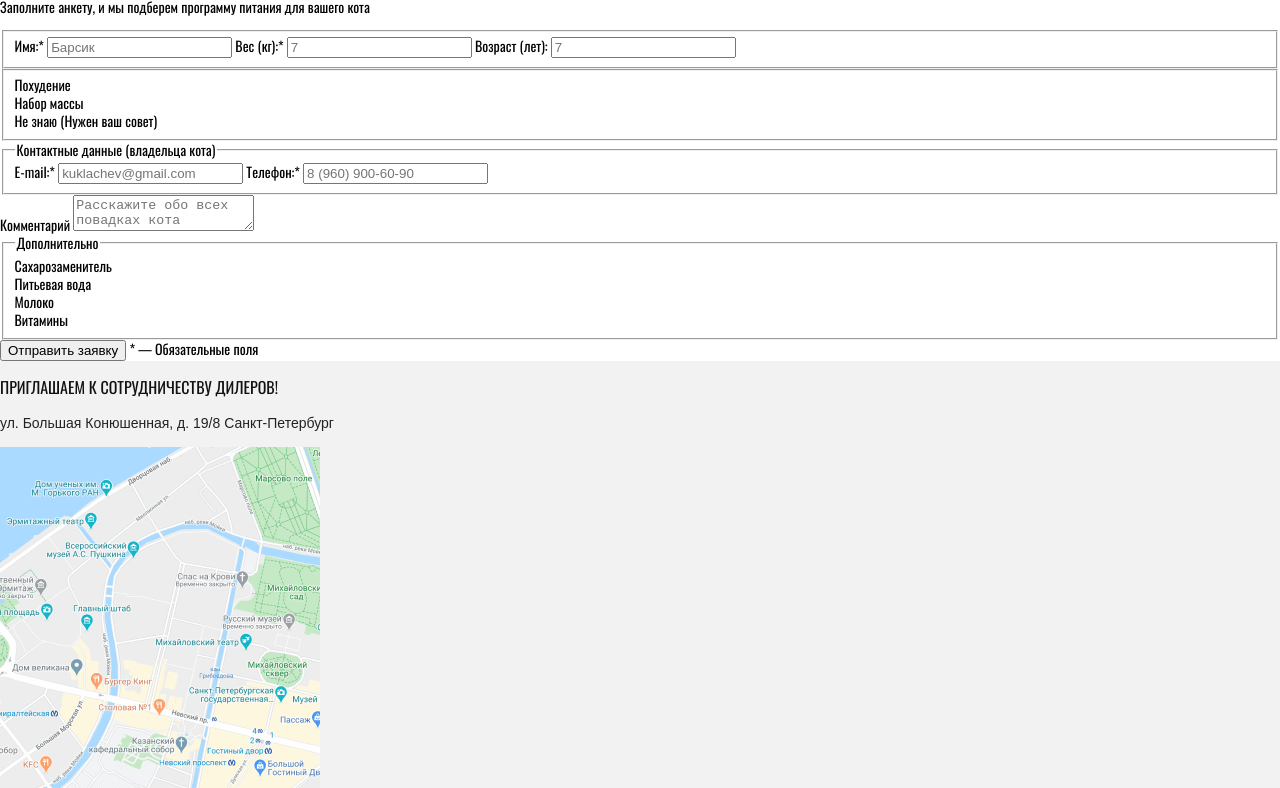
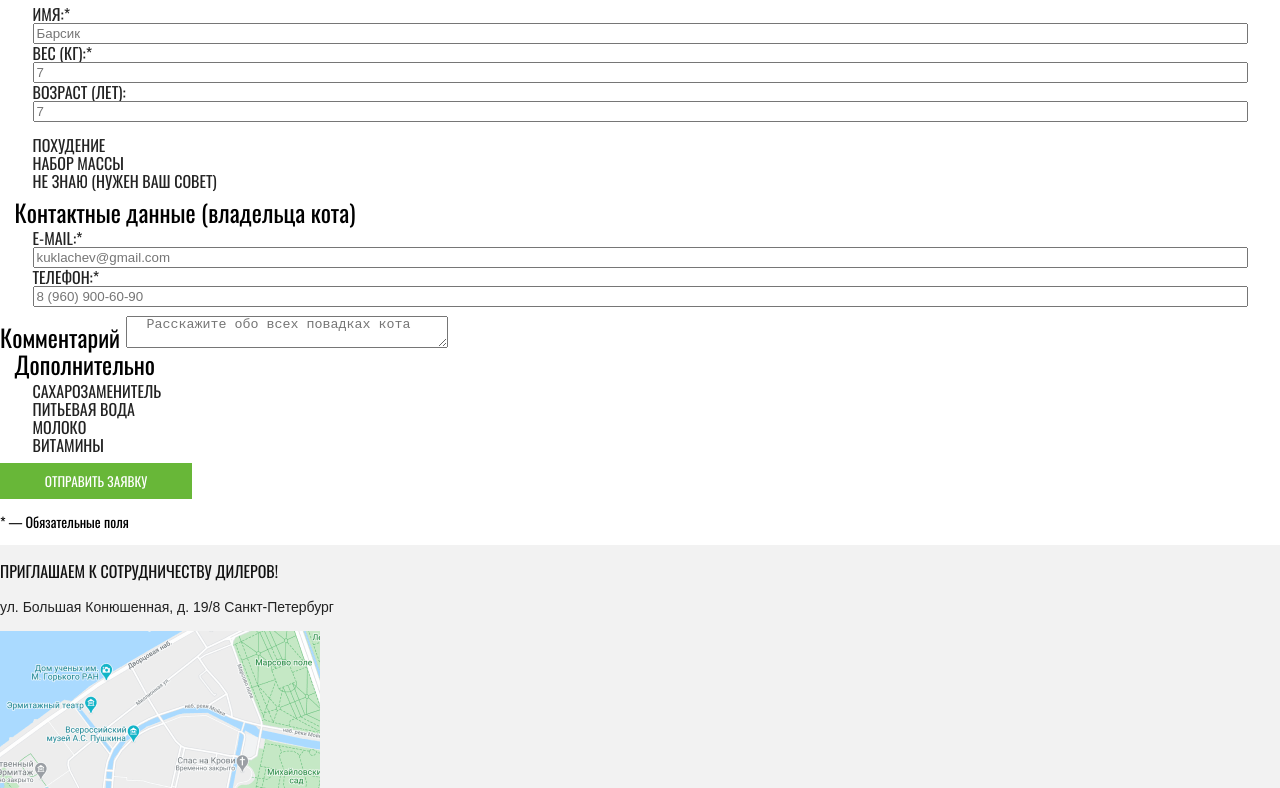
Before and after one commit to samuse-va/cat-energy, a website: page source/form.html in a window 1280 px wide. Shown: the part 158-946 px from the top of the page. Drawn offline with nearby package versions, Linux system fonts and the light colour scheme; files that its build step writes are made by us from their sources.

Commit message:
styles form

```diff
--- a/source/form.html
+++ b/source/form.html
@@ -15,6 +15,8 @@
           height="38"
           alt="Довольный пёс"
         />
+      </a>
+      <a class="page-header__logo" href="index.html">
         <img
           class="page-header__logo-text"
           src="./img/logo/logo-text.svg"
@@ -27,7 +29,7 @@
         <button class="main-nav__toggle" type="button">
           <span class="visually-hidden">Открыть меню</span>
         </button>
-        <ul class="main-nav__list site-list">
+        <ul class="main-nav__list site-list visually-hidden">
           <li class="site-list__item site-list__item--active">
             <a href="index.html">Главная</a>
           </li>
@@ -44,11 +46,13 @@
     <main class="form-page">
       <h1 class="form-page__title page-title">Подбор программы</h1>
       <form class="form" method="get" action="https://echo.htmlacademy.ru">
-        <p class="form__description">
-          Заполните анкету, и мы подберем программу питания для вашего кота
+        <p class="form__description container">
+          Заполните анкету, и мы подберем <br />программу питания для вашего
+          кота
         </p>
 
         <fieldset class="form__about-cat">
+          <div class="form__fields-wrapper container">
             <legend class="visually-hidden">Информация о коте</legend>
             <label for="name">Имя:* </label>
             <input
@@ -68,9 +72,11 @@
             />
             <label for="age">Возраст (лет): </label>
             <input type="number" id="age" name="age" placeholder="7" />
+          </div>
         </fieldset>
 
         <fieldset class="form__program">
+          <div class="form__fields-wrapper container">
             <legend class="visually-hidden">Программа:</legend>
             <ul class="form__list">
               <li class="form__option">
@@ -105,12 +111,14 @@
                 <label for="program-unknown">Не знаю (Нужен ваш совет)</label>
               </li>
             </ul>
+          </div>
         </fieldset>
 
-        <fieldset>
-          <legend class="form__about-client form__legend-item">
+        <fieldset class="form__about-client">
+          <legend class="form__legend-item">
             Контактные данные (владельца кота)
           </legend>
+          <div class="form__fields-wrapper container">
             <label for="email">E-mail:* </label>
             <input
               class="form__email"
@@ -129,18 +137,20 @@
               placeholder="8 (960) 900-60-90"
               required
             />
+          </div>
         </fieldset>
 
         <label for="comment" class="form__legend-item">Комментарий </label>
         <textarea
-          class="form__comment"
+          class="form__comment container"
           id="comment"
           name="comment"
           placeholder="Расскажите обо всех повадках кота"
         ></textarea>
 
-        <fieldset>
-          <legend class="form__add form__legend-item">Дополнительно</legend>
+        <fieldset class="form__add">
+          <legend class="form__legend-item">Дополнительно</legend>
+          <div class="form__fields-wrapper container">
             <ul class="form__list">
               <li class="form__option">
                 <input
@@ -180,10 +190,11 @@
                 <label for="add-vitamins">Витамины</label>
               </li>
             </ul>
+          </div>
         </fieldset>
 
-        <button type="submit">Отправить заявку</button>
-        <span>* — Обязательные поля</span>
+        <button type="submit" class="button">Отправить заявку</button>
+        <p class="form__note">* — Обязательные поля</p>
       </form>
     </main>
 
--- /dev/null
+++ b/source/less/blocks/form.less
@@ -0,0 +1,29 @@
+.form__description {
+  text-transform: uppercase;
+  width: 226px;
+}
+.form__about-cat,
+.form__program,
+.form__about-client,
+.form__add {
+  border: none;
+}
+.form__fields-wrapper {
+  display: flex;
+  flex-direction: column;
+  color: @special-dark-grey-2;
+  font-size: 16px;
+  text-transform: uppercase;
+}
+.form__legend-item {
+  font-size: 24px;
+  line-height: 26px;
+}
+.form__option {
+  font-size: 16px;
+  text-transform: uppercase;
+}
+.form-note {
+  line-height: 16px;
+  font-family: Arial, sans-serif;
+}
--- a/source/less/global/variables.less
+++ b/source/less/global/variables.less
@@ -9,6 +9,7 @@
 @special-dark-grey-2: #222222;
 @example-grey: #eaeaea;
 @basic-green-2: #5eaa2f;
+@light-grey: #e7e7e7;
 
 .opacity(@value) {
   opacity: @value;
--- a/source/less/style.less
+++ b/source/less/style.less
@@ -25,4 +25,6 @@
 @import "blocks/products-more.less";
 @import "blocks/catalog-additional.less";
 @import "blocks/promo.less";
+
+@import "blocks/form.less";
 // @import "blocks";
```
Also changed, not shown: source/css/style.css (deleted), 1 other file. Lines whose indentation alone changed are shown as unchanged.
